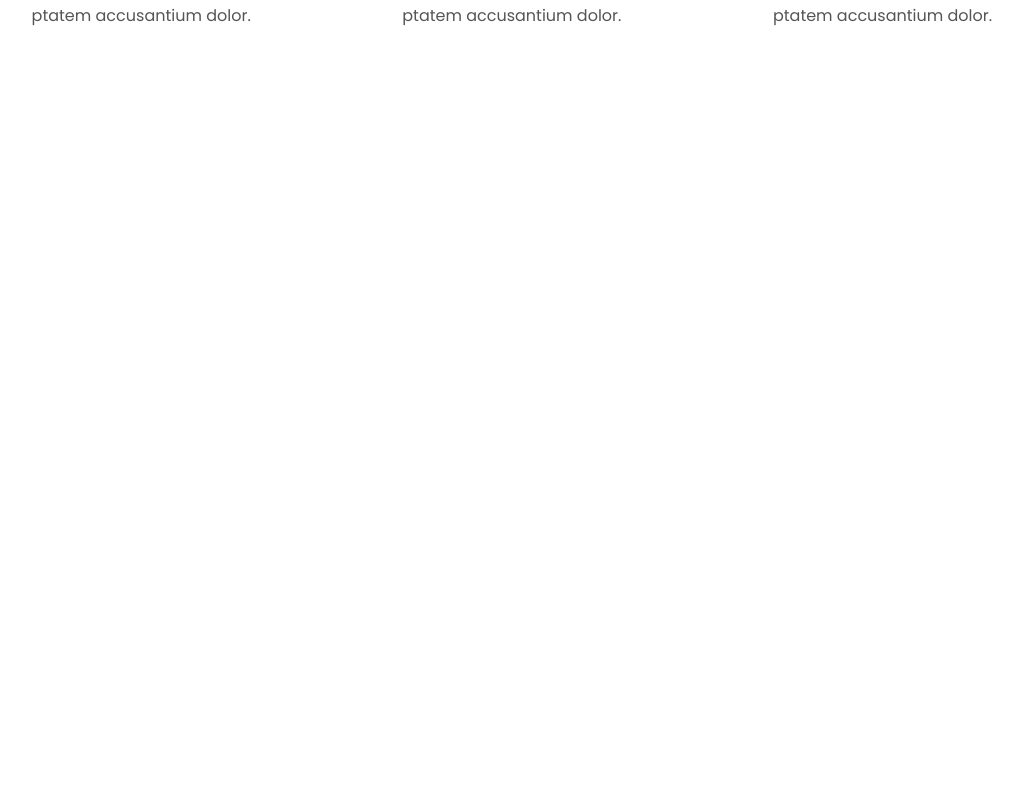
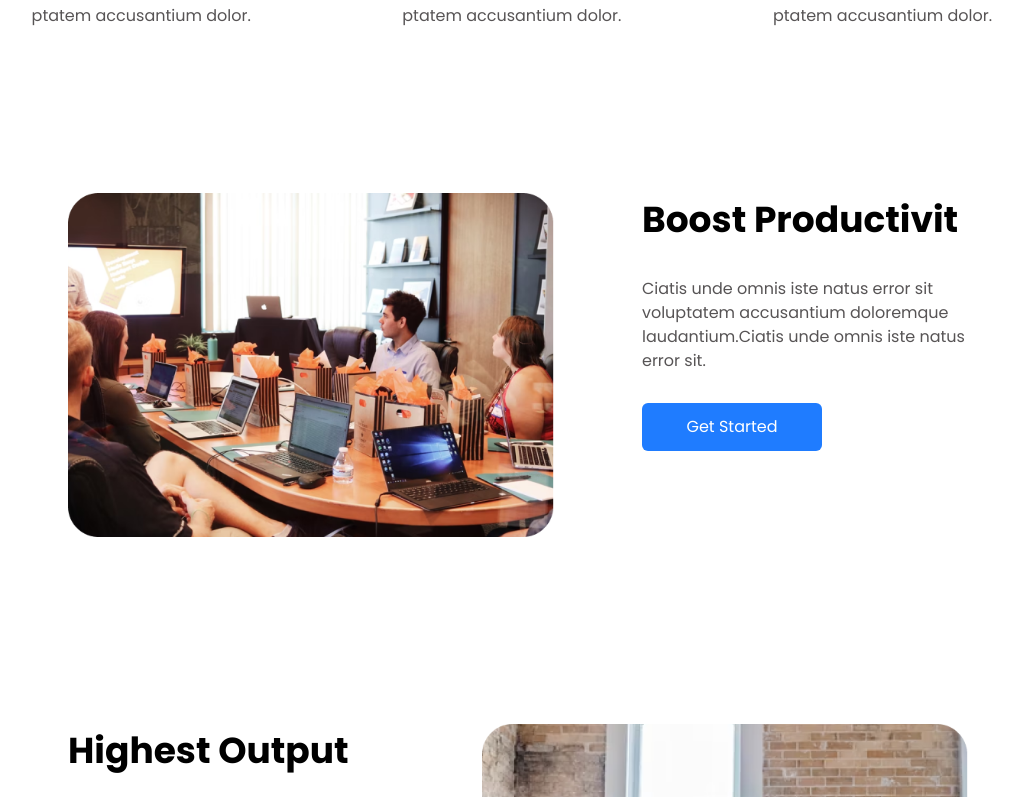
Before and after one commit to hugovinicius145/banking-landing-page, a Next.js app: page / in a window 1280 px wide. Shown: the part 1343-2140 px from the top of the page, without its empty margins (122-1142 px from the left). Before the commit the page ends 1431 px from the top, so only its background shows below. Built offline with nearby package versions, Linux system fonts and the light colour scheme.

Commit message:
Iniciando Services Section

```diff
--- /dev/null
+++ b/src/components/Buttons/GetStartedButton.tsx
@@ -0,0 +1,17 @@
+import { Button } from "@chakra-ui/react";
+
+export function GetStartedButton() {
+  return (
+    <Button
+      bgColor="#1F7CFF"
+      color="#FFFFFF"
+      fontSize="16px"
+      fontWeight="normal"
+      w="180px"
+      h="48px"
+      _hover={{ bgColor: "#0062EB" }}
+    >
+      Get Started
+    </Button>
+  );
+}
--- a/src/components/Header/Hero.tsx
+++ b/src/components/Header/Hero.tsx
@@ -1,7 +1,14 @@
-import { Box, Button, ring, Stack, Text } from "@chakra-ui/react";
+import { Box, Stack, Text, useBreakpointValue } from "@chakra-ui/react";
 import NextImage from "next/image";
 
+import { GetStartedButton } from "../Buttons/GetStartedButton";
+
 export function Hero() {
+  const isWideVersion = useBreakpointValue({
+    base: false,
+    lg: true,
+  });
+
   function BulkComponent() {
     return (
       <Stack
@@ -33,7 +40,7 @@ export function Hero() {
 
   return (
     <Stack
-      direction="row"
+      direction={isWideVersion ? "row" : "column-reverse"}
       align="center"
       justify="space-between"
       spacing="36"
@@ -45,17 +52,7 @@ export function Hero() {
         <Text fontSize="16px">
           Aiciatis unde omnis iste natus error sit <br /> voluptatem accusantium doloremque laudan.
         </Text>
-        <Button
-          bgColor="#1F7CFF"
-          color="#FFFFFF"
-          fontSize="16px"
-          fontWeight="normal"
-          w="180px"
-          h="48px"
-          _hover={{ bgColor: "#0062EB" }}
-        >
-          Get Started
-        </Button>
+        <GetStartedButton />
       </Stack>
 
       <Box >
--- /dev/null
+++ b/src/components/ServicesSection/Service.tsx
@@ -0,0 +1,41 @@
+import { Box, Stack, Text } from "@chakra-ui/react";
+import NextImage from "next/image";
+
+import { GetStartedButton } from "../Buttons/GetStartedButton";
+
+interface ServiceProps {
+  imageSrc: string;
+  title: string;
+  description: string;
+  reverse?: boolean;
+}
+
+export function Service({ imageSrc, title, description, reverse }: ServiceProps) {
+  return (
+    <Stack
+      direction={reverse ? "row-reverse" : "row"}
+      spacing="88px"
+    >
+      <Box>
+        <NextImage
+          src={imageSrc}
+          width="635px"
+          height="450px"
+        />
+      </Box>
+      <Stack spacing="30px">
+        <Text
+          fontWeight="bold"
+          fontSize="36px"
+          color="black"
+        >
+          {title}
+        </Text>
+        <Text maxW="426px">
+          {description}
+        </Text>
+        <GetStartedButton />
+      </Stack>
+    </Stack>
+  );
+}
--- /dev/null
+++ b/src/components/ServicesSection/index.tsx
@@ -0,0 +1,27 @@
+import { Box, Stack } from "@chakra-ui/react";
+import { Service } from "./Service";
+
+export function ServicesSection() {
+  return (
+    <Box
+      width="full"
+      px="95px"
+      py="60px"
+    >
+      <Stack spacing="180px" px="95">
+        <Service
+          imageSrc="/services/service-1.png"
+          title="Boost  Productivit"
+          description="Ciatis unde omnis iste natus error sit voluptatem accusantium doloremque laudantium.Ciatis unde omnis iste natus error sit."
+        />
+
+        <Service
+          imageSrc="/services/service-2.png"
+          title="Highest Output"
+          description="Ciatis unde omnis iste natus error sit voluptatem accusantium doloremque laudantium.Ciatis unde omnis iste natus error sit."
+          reverse
+        />
+      </Stack>
+    </Box>
+  );
+}
--- a/src/pages/index.tsx
+++ b/src/pages/index.tsx
@@ -3,6 +3,7 @@ import Head from 'next/head'
 import { Stack, Text } from '@chakra-ui/react';
 import { Header } from '../components/Header';
 import { Features } from '../components/Features';
+import { ServicesSection } from '../components/ServicesSection';
 
 const Home: NextPage = () => {
   return (
@@ -11,6 +12,7 @@ const Home: NextPage = () => {
     >
       <Header />
       <Features />
+      <ServicesSection />
     </Stack>
   )
 }
```
Also changed, not shown: public/services/service-1.png (added), public/services/service-2.png (added).
